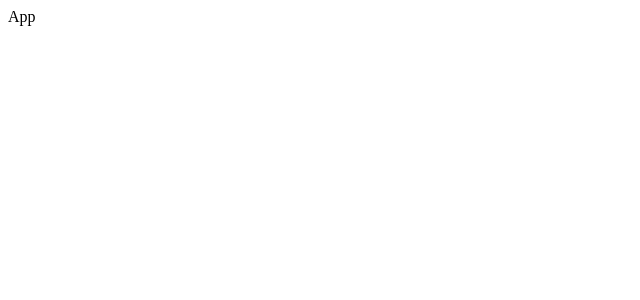
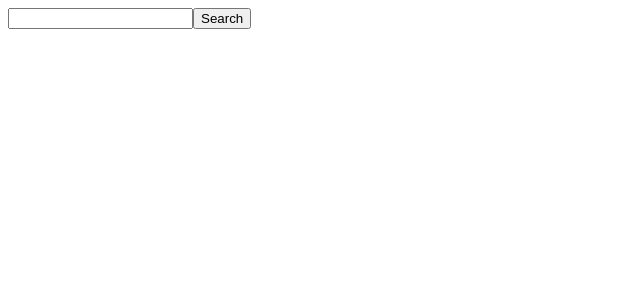
Before and after one commit to miguelkubrusly/image-search-app, a React (Create React App) app: page / in a window 1280 px wide. Shown: the top 300 px of the page, without its empty margins (0-640 px from the left). Built offline with nearby package versions, Linux system fonts and the light colour scheme.

Commit message:
feat: add button with hard coded search term
-this is a basic construction of interaction between components
-also remove some explicit typing that was confusing me

```diff
--- a/src/App.tsx
+++ b/src/App.tsx
@@ -1,5 +1,16 @@
-function App(){
-  return <div>App</div>
+import searchImages from "./api"
+import SearchBar from "./components/SearchBar"
+
+function App():JSX.Element{
+  const handleSubmit = (searchTerm:string):void|string => {
+    alert("Do a search with " + searchTerm)
+  }
+
+  return(
+  <div>
+    <SearchBar onSubmit = {handleSubmit} />
+  </div>
+  )
 }
 
 export default App
--- a/src/components/SearchBar.tsx
+++ b/src/components/SearchBar.tsx
@@ -1,5 +1,20 @@
-function SearchBar(){
-  return <div>SearchBar</div>
+import { PropertyName } from "typescript";
+import searchImages from "../api";
+
+function SearchBar({onSubmit}:any):JSX.Element {
+
+  const handleClick = (): void => {
+    onSubmit("cars")
+  };
+
+  return (
+    <div>
+      <form>
+        <input />
+        <button onClick={handleClick}>Search</button>
+      </form>
+    </div>
+  );
 }
 
-export default SearchBar
+export default SearchBar;
--- a/src/index.tsx
+++ b/src/index.tsx
@@ -1,10 +1,17 @@
 import ReactDOM, { Root } from "react-dom/client";
-import App from "./App"
+import App from "./App";
 import searchImages from "./api";
+import SearchBar from "./components/SearchBar";
+import { StrictMode } from "react";
 
+const el: HTMLElement = document.getElementById("root")!;
 
-const el:HTMLElement = document.getElementById("root")!
+const root: Root = ReactDOM.createRoot(el);
 
-const root:Root = ReactDOM.createRoot(el)
-
-root.render(<App />)
+root.render(
+  <div>
+    <StrictMode>
+      <App />
+    </StrictMode>
+  </div>
+);
```
Also changed, not shown: src/api.tsx (+15 -15 lines).
